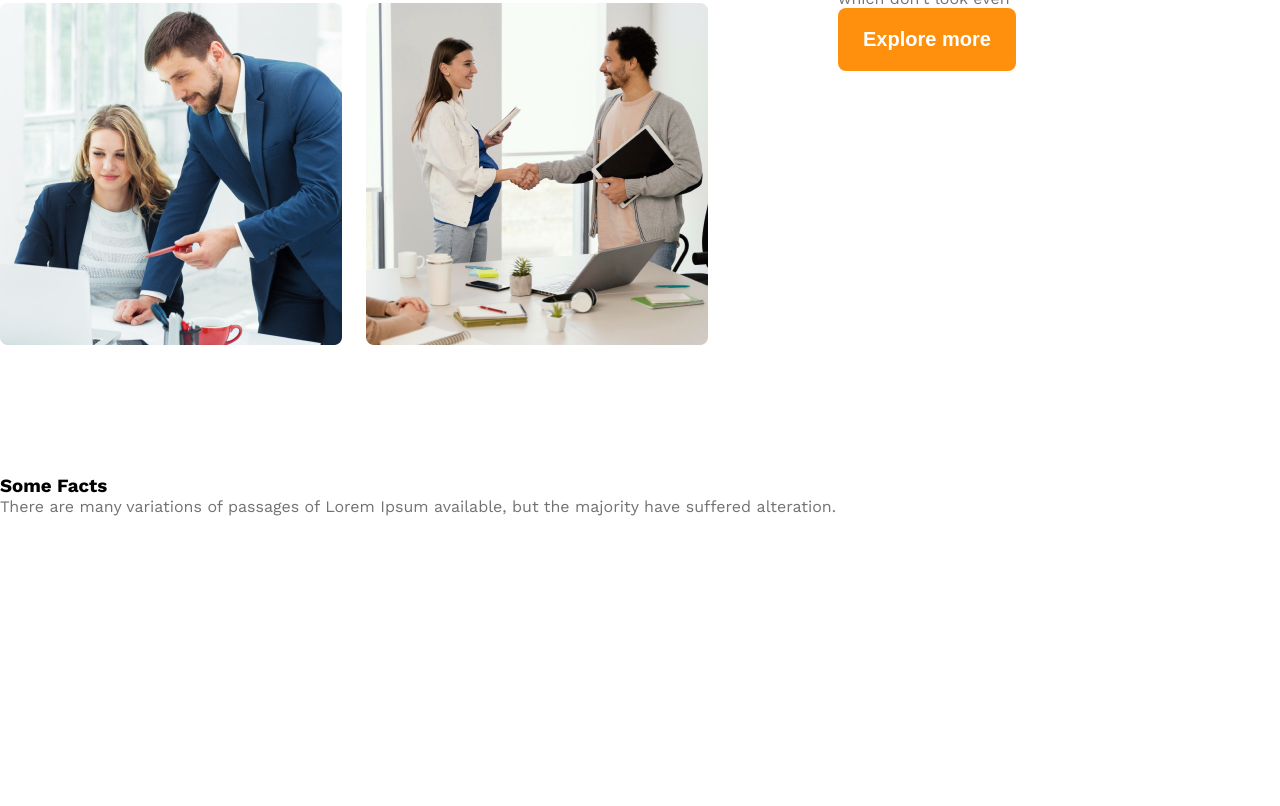
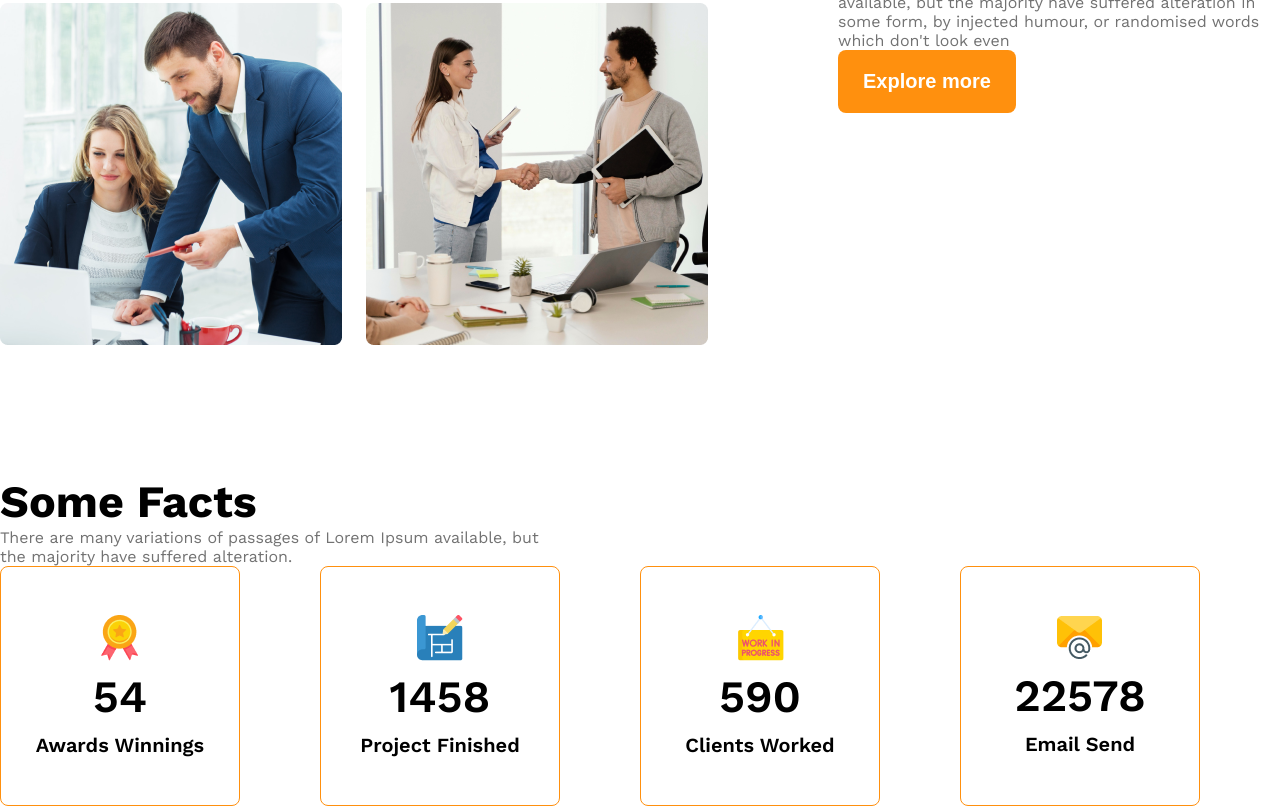
Before and after one commit to dip00-bb/g3-architect, a plain HTML site: page index.html in a window 1280 px wide. Shown: the part 1242-2048 px from the top of the page. Before the commit the page ends 1834 px from the top, so only its background shows below. Drawn offline with nearby package versions, Linux system fonts and the light colour scheme; a script that the page names is missing.

Commit message:
completing some fact section

```diff
--- a/index.html
+++ b/index.html
@@ -49,27 +49,35 @@
         <section>
             <!-- some facts -->
             <h3 class="section-title">Some Facts</h3>
-            <p class="text-light-gray">There are many variations of passages of Lorem Ipsum available, but the majority have suffered alteration.</p>
+            <p class="text-light-gray fact-description">There are many variations of passages of Lorem Ipsum available, but the majority have suffered alteration.</p>
             <div class="facts-container">
-                <div class="fact">
-                    <img src="" alt="">
-                    <h4 class="fact-number"></h4>
-                    <h5 class="fact-name"></h5>
+                <div class="fact-card display-flex">
+                    <div>
+                        <img src="images/icons/ribon.png" alt="" class="fact-icon">
+                        <h4 class="fact-number">54</h4>
+                        <h5 class="fact-name">Awards Winnings</h5>
+                    </div>
                 </div>
-                <div class="fact">
-                    <img src="" alt="">
-                    <h4 class="fact-number"></h4>
-                    <h5 class="fact-name"></h5>
+                <div class="fact-card display-flex">
+                    <div>
+                        <img src="images/icons/projects.png" alt="" class="fact-icon">
+                        <h4 class="fact-number">1458</h4>
+                        <h5 class="fact-name">Project Finished</h5>
+                    </div>
                 </div>
-                <div class="fact">
-                    <img src="" alt="">
-                    <h4 class="fact-number"></h4>
-                    <h5 class="fact-name"></h5>
+                <div class="fact-card display-flex">
+                    <div>
+                        <img src="images/icons/customers.png" alt="" class="fact-icon">
+                        <h4 class="fact-number">590</h4>
+                        <h5 class="fact-name">Clients Worked</h5>
+                    </div>
                 </div>
-                <div class="fact">
-                    <img src="" alt="">
-                    <h4 class="fact-number"></h4>
-                    <h5 class="fact-name"></h5>
+                <div class="fact-card display-flex">
+                    <div>
+                        <img src="images/icons/email.png" alt="" class="fact-icon">
+                        <h4 class="fact-number">22578</h4>
+                        <h5 class="fact-name">Email Send</h5>
+                    </div>
                 </div>
             </div>
         </section>
--- a/styles/style.css
+++ b/styles/style.css
@@ -28,7 +28,7 @@
     color:#727272 ;
 }
 
-.feature-title{
+.section-title{
     font-size: 2.8rem;
     font-weight: 700;
 
@@ -150,7 +150,37 @@ main > section{
     font-weight: 500;
 }
 
+/* some facts related style */
 
+.facts-container{
+    display: grid;
+    grid-template-columns: repeat(4, 1fr);
+}
+.fact-card{
+    border: 1px solid #FF900E;
+    height: 240px;
+    width: 240px;
+    border-radius: 8px;
+    text-align: center;
+    align-items: center;
+    justify-content: center;
+}
+
+.fact-number{
+    font-size: 2.8rem;
+    font-weight: 600;
+    margin-top: 5px;
+    margin-bottom: 10px;
+}
+
+.fact-name{
+    font-size: 1.25rem;
+    font-weight:600 ;
+}
+
+.fact-description{
+    max-width: 540px;
+}
 /* reponsive media query */
 
 @media screen and (max-width:576px) {
```
